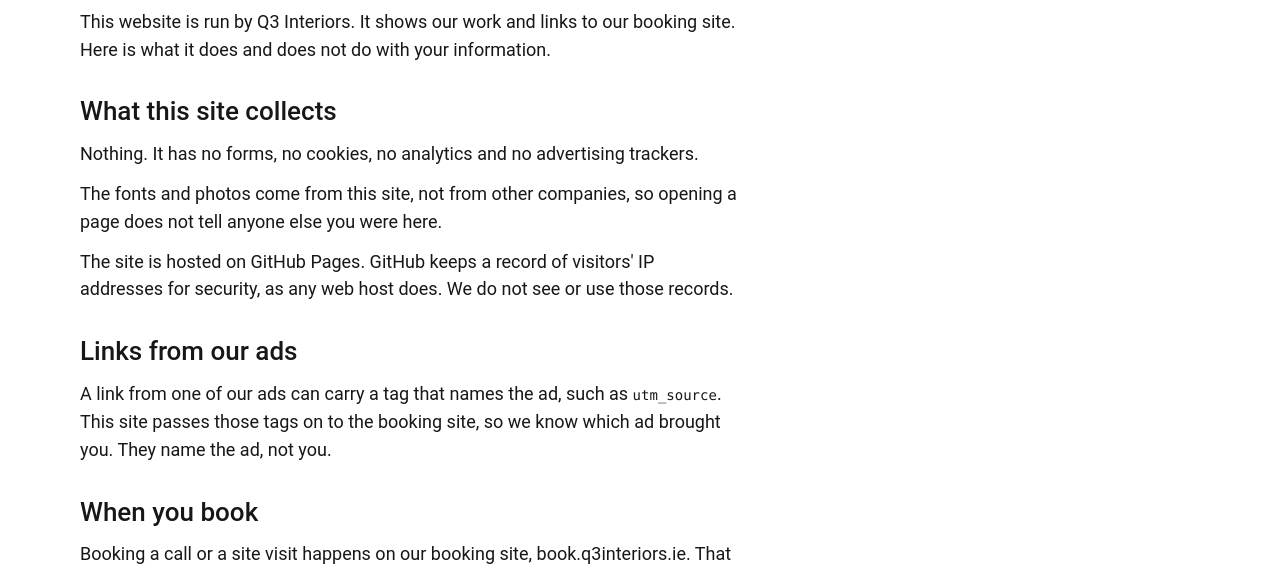
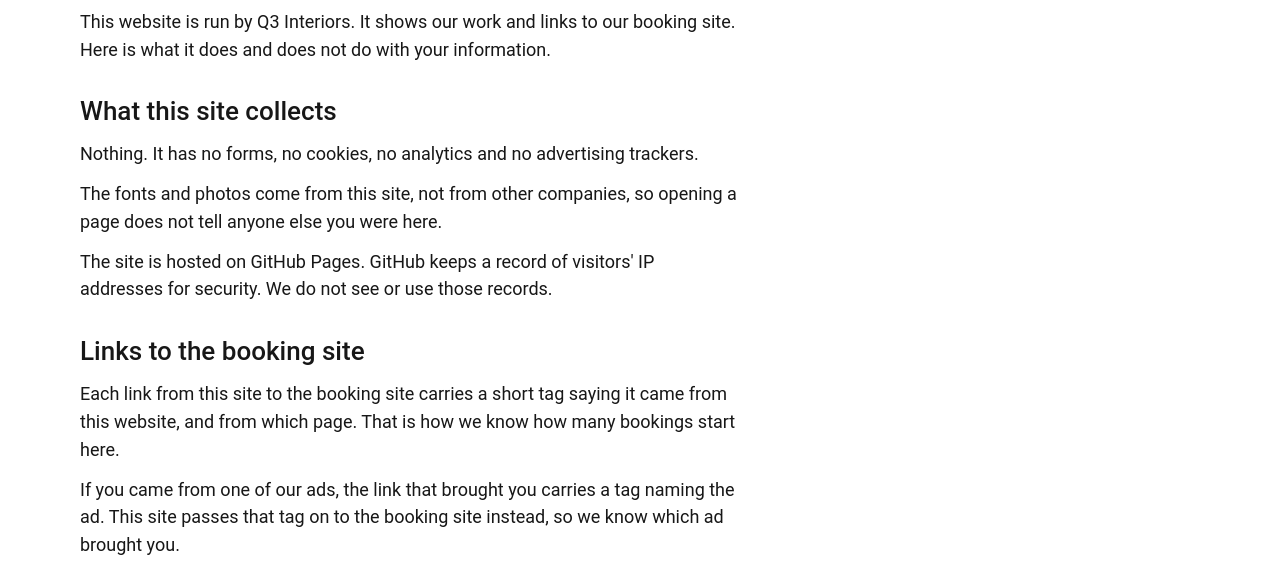
Before and after one commit to chris-88/q3-website, an Astro site: page /privacy in a window 1280 px wide. Shown: the part 242-808 px from the top of the page. Built offline with nearby package versions, Linux system fonts and the light colour scheme; Astro itself is replaced by a stand-in of ours.

Commit message:
docs(privacy): explain the website's own tags on booking links
Co-Authored-By: Claude Opus 5.5 <noreply@anthropic.com>
Claude-Session: https://claude.ai/code/session_01GDMogQ6xMxQyR5nM6bvxKe

```diff
--- a/src/pages/privacy.astro
+++ b/src/pages/privacy.astro
@@ -1,7 +1,6 @@
 ---
 import Base from '../layouts/Base.astro'
 import { loadBusiness } from '../lib/business'
-import { CAMPAIGN_KEYS } from '../lib/campaign'
 
 const business = await loadBusiness()
 const who = business?.legal_name ?? business?.trading_name ?? 'Q3 Interiors'
@@ -32,19 +31,23 @@ const BOOKING_PRIVACY_URL = 'https://book.q3interiors.ie/#/privacy'
         </p>
         <p>
           The site is hosted on GitHub Pages. GitHub keeps a record of visitors' IP addresses for
-          security, as any web host does. We do not see or use those records.
+          security. We do not see or use those records.
         </p>
       </section>
 
       <section class="flex flex-col gap-3" aria-labelledby="campaign">
         <h2 id="campaign" class="text-title font-medium">
-          Links from our ads
+          Links to the booking site
         </h2>
         <p>
-          A link from one of our ads can carry a tag that names the ad, such as
-          <code class="text-sm">{CAMPAIGN_KEYS[0]}</code>. This site passes those tags on to the
-          booking site, so we know which ad brought you. They name the ad, not you.
+          Each link from this site to the booking site carries a short tag saying it came from this
+          website, and from which page. That is how we know how many bookings start here.
         </p>
+        <p>
+          If you came from one of our ads, the link that brought you carries a tag naming the ad.
+          This site passes that tag on to the booking site instead, so we know which ad brought you.
+        </p>
+        <p>The tags name a page or an ad, never you.</p>
       </section>
 
       <section class="flex flex-col gap-3" aria-labelledby="booking">
```
